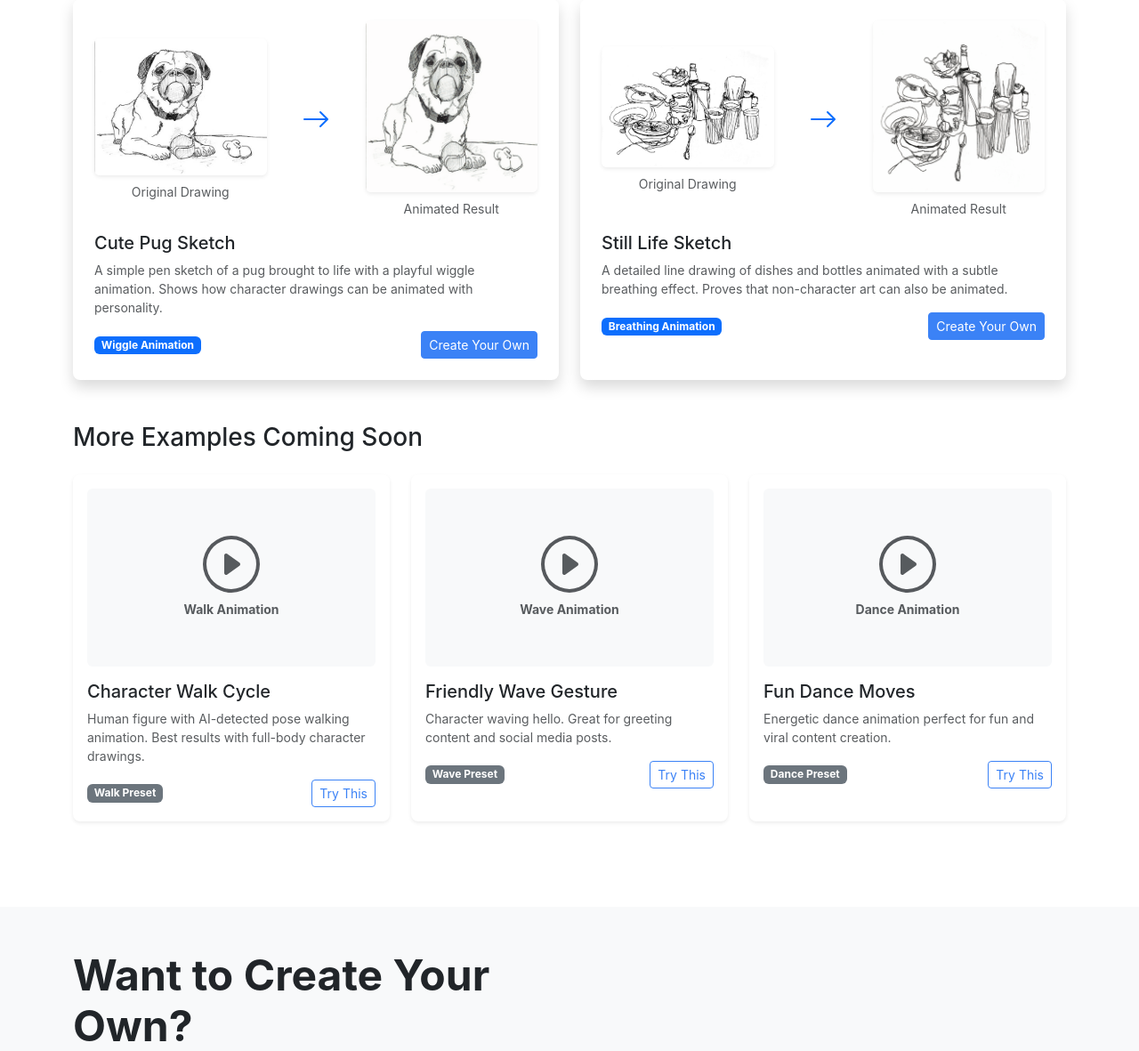
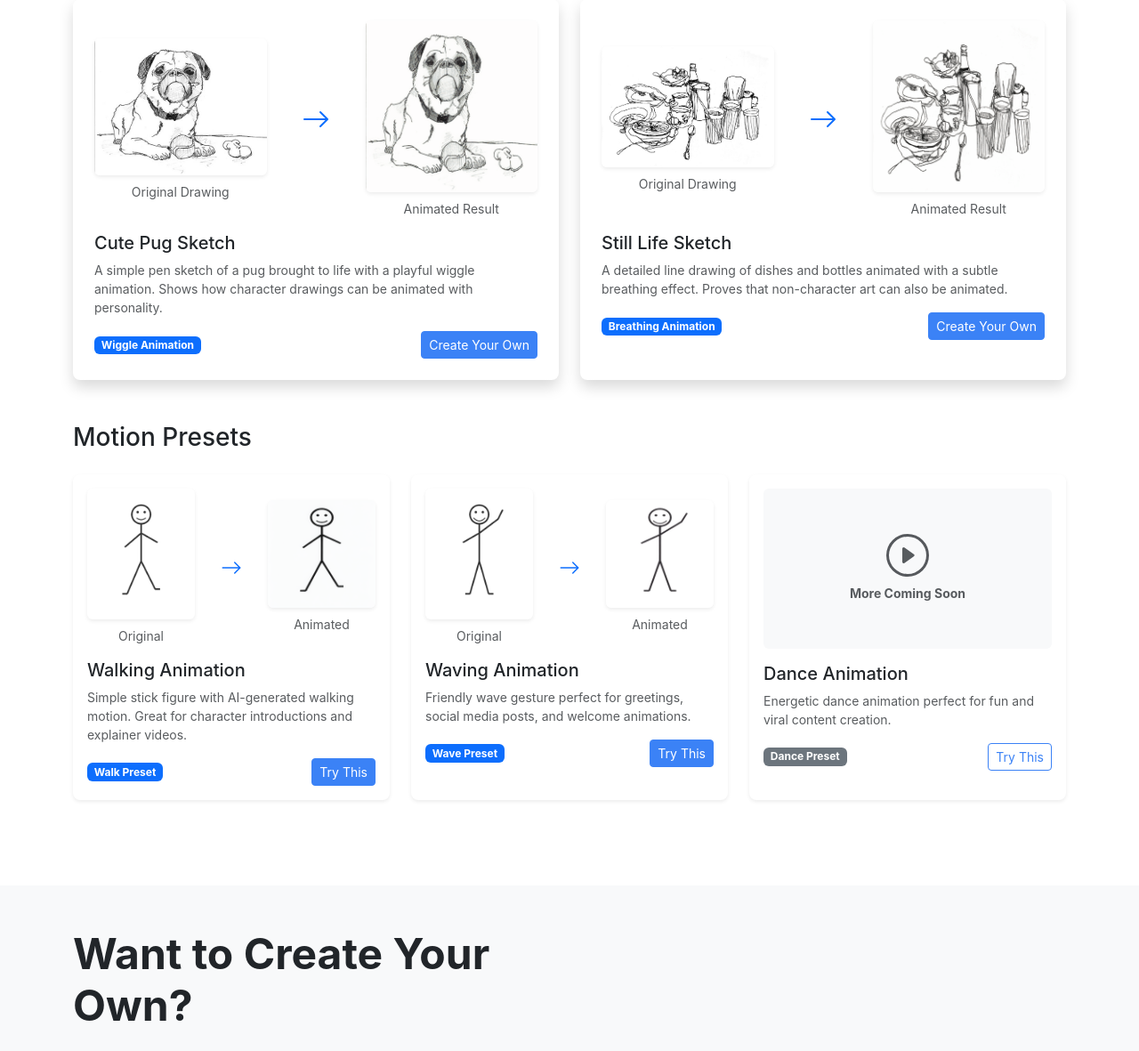
Before and after one commit to nadermx/animateadrawing, a Django app: template templates/examples.html in a window 1280 px wide. Shown: the part 590-1771 px from the top of the page at 89% size. Run offline with Django 3.2, Linux system fonts and the light colour scheme; the template is opened without the code that fills it, so the values that code supplies are empty; parts of the project's set-up code (start-up, migrations or seed data) failed here and were passed over.

Commit message:
Add real animation examples to examples page
- Add AI-generated stick figure animations (walk, wave)
- Add source SVG/PNG files for examples gallery
- Update examples.html with before/after cards showing actual animations
- Replace placeholders with real demo content

Co-Authored-By: Claude Opus 4.5 <noreply@anthropic.com>

```diff
--- a/templates/examples.html
+++ b/templates/examples.html
@@ -82,26 +82,32 @@
         </div>
     </div>
 
-    <!-- Sketches Category -->
-    <h3 class="mb-4">More Examples Coming Soon</h3>
+    <!-- Motion Presets Gallery -->
+    <h3 class="mb-4">Motion Presets</h3>
     <div class="row g-4 mb-5">
         <div class="col-md-4">
             <div class="card h-100 border-0 shadow-sm">
                 <div class="card-body p-3">
-                    <div class="bg-light rounded d-flex align-items-center justify-content-center mb-3" style="height: 200px;">
-                        <div class="text-center text-muted">
-                            <svg xmlns="http://www.w3.org/2000/svg" width="64" height="64" fill="currentColor" class="mb-2" viewBox="0 0 16 16">
-                                <path d="M8 15A7 7 0 1 1 8 1a7 7 0 0 1 0 14zm0 1A8 8 0 1 0 8 0a8 8 0 0 0 0 16z"/>
-                                <path d="M6.271 5.055a.5.5 0 0 1 .52.038l3.5 2.5a.5.5 0 0 1 0 .814l-3.5 2.5A.5.5 0 0 1 6 10.5v-5a.5.5 0 0 1 .271-.445z"/>
+                    <div class="row align-items-center mb-3">
+                        <div class="col-5">
+                            <img src="/static/images/demos/sources/stick_walk.png" alt="Stick Figure Walking" class="img-fluid rounded shadow-sm bg-white p-2">
+                            <p class="text-center text-muted small mt-2 mb-0">Original</p>
+                        </div>
+                        <div class="col-2 text-center">
+                            <svg xmlns="http://www.w3.org/2000/svg" width="24" height="24" fill="currentColor" class="text-primary" viewBox="0 0 16 16">
+                                <path fill-rule="evenodd" d="M1 8a.5.5 0 0 1 .5-.5h11.793l-3.147-3.146a.5.5 0 0 1 .708-.708l4 4a.5.5 0 0 1 0 .708l-4 4a.5.5 0 0 1-.708-.708L13.293 8.5H1.5A.5.5 0 0 1 1 8z"/>
                             </svg>
-                            <p class="mb-0 small fw-bold">Walk Animation</p>
+                        </div>
+                        <div class="col-5">
+                            <img src="/static/images/demos/examples/stick_walk.gif" alt="Walking Animation" class="img-fluid rounded shadow-sm">
+                            <p class="text-center text-muted small mt-2 mb-0">Animated</p>
                         </div>
                     </div>
-                    <h5 class="card-title">Character Walk Cycle</h5>
-                    <p class="card-text text-muted small mb-3">Human figure with AI-detected pose walking animation. Best results with full-body character drawings.</p>
+                    <h5 class="card-title">Walking Animation</h5>
+                    <p class="card-text text-muted small mb-3">Simple stick figure with AI-generated walking motion. Great for character introductions and explainer videos.</p>
                     <div class="d-flex justify-content-between align-items-center">
-                        <span class="badge bg-secondary">Walk Preset</span>
-                        <a href="/signup/" class="btn btn-sm btn-outline-primary">Try This</a>
+                        <span class="badge bg-primary">Walk Preset</span>
+                        <a href="/signup/" class="btn btn-sm btn-primary">Try This</a>
                     </div>
                 </div>
             </div>
@@ -109,20 +115,26 @@
         <div class="col-md-4">
             <div class="card h-100 border-0 shadow-sm">
                 <div class="card-body p-3">
-                    <div class="bg-light rounded d-flex align-items-center justify-content-center mb-3" style="height: 200px;">
-                        <div class="text-center text-muted">
-                            <svg xmlns="http://www.w3.org/2000/svg" width="64" height="64" fill="currentColor" class="mb-2" viewBox="0 0 16 16">
-                                <path d="M8 15A7 7 0 1 1 8 1a7 7 0 0 1 0 14zm0 1A8 8 0 1 0 8 0a8 8 0 0 0 0 16z"/>
-                                <path d="M6.271 5.055a.5.5 0 0 1 .52.038l3.5 2.5a.5.5 0 0 1 0 .814l-3.5 2.5A.5.5 0 0 1 6 10.5v-5a.5.5 0 0 1 .271-.445z"/>
+                    <div class="row align-items-center mb-3">
+                        <div class="col-5">
+                            <img src="/static/images/demos/sources/stick_wave.png" alt="Stick Figure Waving" class="img-fluid rounded shadow-sm bg-white p-2">
+                            <p class="text-center text-muted small mt-2 mb-0">Original</p>
+                        </div>
+                        <div class="col-2 text-center">
+                            <svg xmlns="http://www.w3.org/2000/svg" width="24" height="24" fill="currentColor" class="text-primary" viewBox="0 0 16 16">
+                                <path fill-rule="evenodd" d="M1 8a.5.5 0 0 1 .5-.5h11.793l-3.147-3.146a.5.5 0 0 1 .708-.708l4 4a.5.5 0 0 1 0 .708l-4 4a.5.5 0 0 1-.708-.708L13.293 8.5H1.5A.5.5 0 0 1 1 8z"/>
                             </svg>
-                            <p class="mb-0 small fw-bold">Wave Animation</p>
+                        </div>
+                        <div class="col-5">
+                            <img src="/static/images/demos/examples/stick_wave.gif" alt="Waving Animation" class="img-fluid rounded shadow-sm">
+                            <p class="text-center text-muted small mt-2 mb-0">Animated</p>
                         </div>
                     </div>
-                    <h5 class="card-title">Friendly Wave Gesture</h5>
-                    <p class="card-text text-muted small mb-3">Character waving hello. Great for greeting content and social media posts.</p>
+                    <h5 class="card-title">Waving Animation</h5>
+                    <p class="card-text text-muted small mb-3">Friendly wave gesture perfect for greetings, social media posts, and welcome animations.</p>
                     <div class="d-flex justify-content-between align-items-center">
-                        <span class="badge bg-secondary">Wave Preset</span>
-                        <a href="/signup/" class="btn btn-sm btn-outline-primary">Try This</a>
+                        <span class="badge bg-primary">Wave Preset</span>
+                        <a href="/signup/" class="btn btn-sm btn-primary">Try This</a>
                     </div>
                 </div>
             </div>
@@ -130,16 +142,16 @@
         <div class="col-md-4">
             <div class="card h-100 border-0 shadow-sm">
                 <div class="card-body p-3">
-                    <div class="bg-light rounded d-flex align-items-center justify-content-center mb-3" style="height: 200px;">
+                    <div class="bg-light rounded d-flex align-items-center justify-content-center mb-3" style="height: 180px;">
                         <div class="text-center text-muted">
-                            <svg xmlns="http://www.w3.org/2000/svg" width="64" height="64" fill="currentColor" class="mb-2" viewBox="0 0 16 16">
+                            <svg xmlns="http://www.w3.org/2000/svg" width="48" height="48" fill="currentColor" class="mb-2" viewBox="0 0 16 16">
                                 <path d="M8 15A7 7 0 1 1 8 1a7 7 0 0 1 0 14zm0 1A8 8 0 1 0 8 0a8 8 0 0 0 0 16z"/>
                                 <path d="M6.271 5.055a.5.5 0 0 1 .52.038l3.5 2.5a.5.5 0 0 1 0 .814l-3.5 2.5A.5.5 0 0 1 6 10.5v-5a.5.5 0 0 1 .271-.445z"/>
                             </svg>
-                            <p class="mb-0 small fw-bold">Dance Animation</p>
+                            <p class="mb-0 small fw-bold">More Coming Soon</p>
                         </div>
                     </div>
-                    <h5 class="card-title">Fun Dance Moves</h5>
+                    <h5 class="card-title">Dance Animation</h5>
                     <p class="card-text text-muted small mb-3">Energetic dance animation perfect for fun and viral content creation.</p>
                     <div class="d-flex justify-content-between align-items-center">
                         <span class="badge bg-secondary">Dance Preset</span>
```
Also changed, not shown: static/images/demos/examples/stick_walk.gif (added), static/images/demos/examples/stick_wave.gif (added), static/images/demos/sources/cartoon_cat.png (added), static/images/demos/sources/cartoon_cat.svg (added), static/images/demos/sources/robot.png (added), static/images/demos/sources/robot.svg (added), static/images/demos/sources/simple_stick.svg (added), static/images/demos/sources/stick_dance.png (added), static/images/demos/sources/stick_dance.svg (added), static/images/demos/sources/stick_figure.svg (added), static/images/demos/sources/stick_pull.svg (added), static/images/demos/sources/stick_walk.png (added), static/images/demos/sources/stick_walk.svg (added), static/images/demos/sources/stick_wave.png (added), 1 more files.
